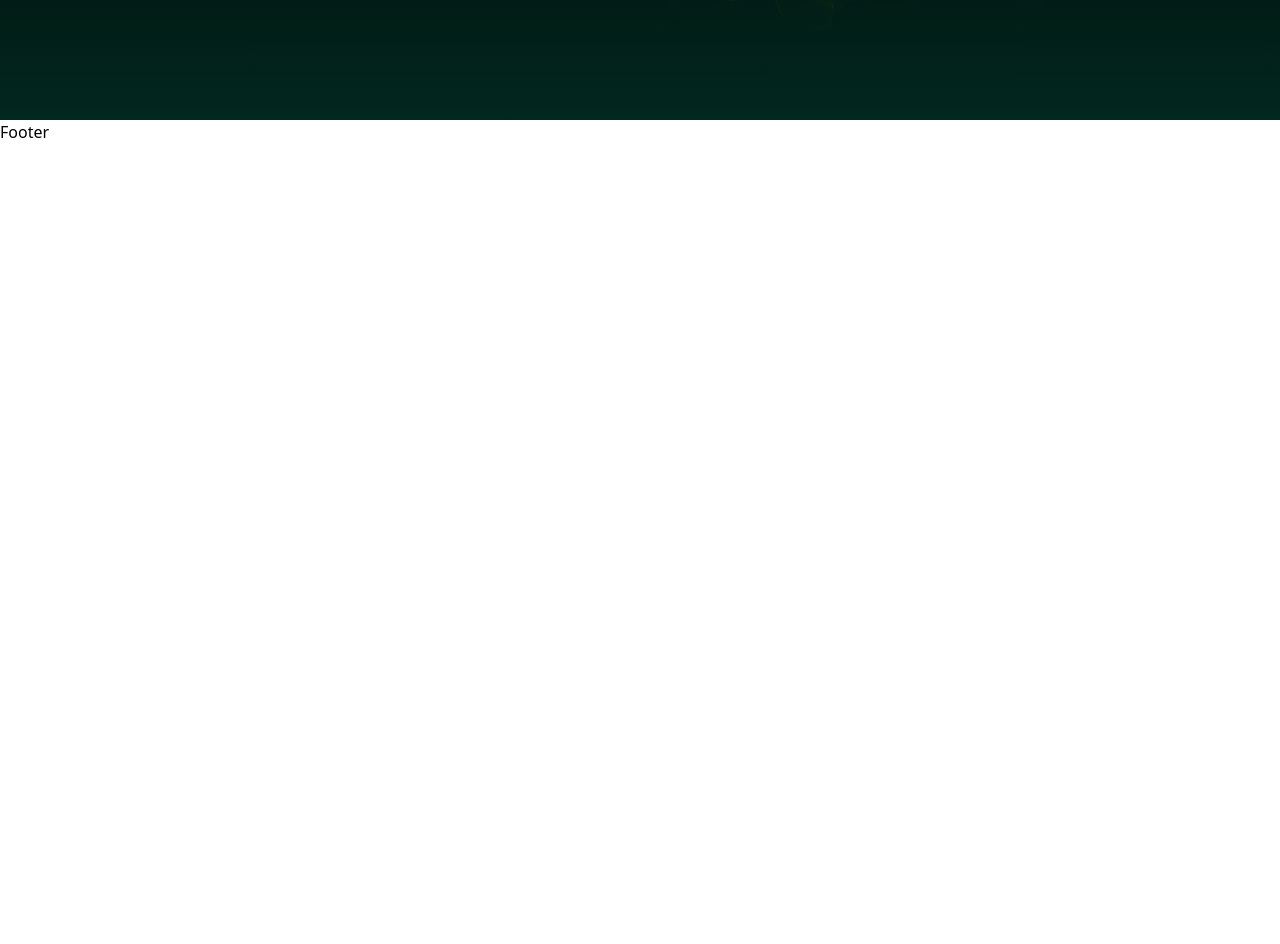
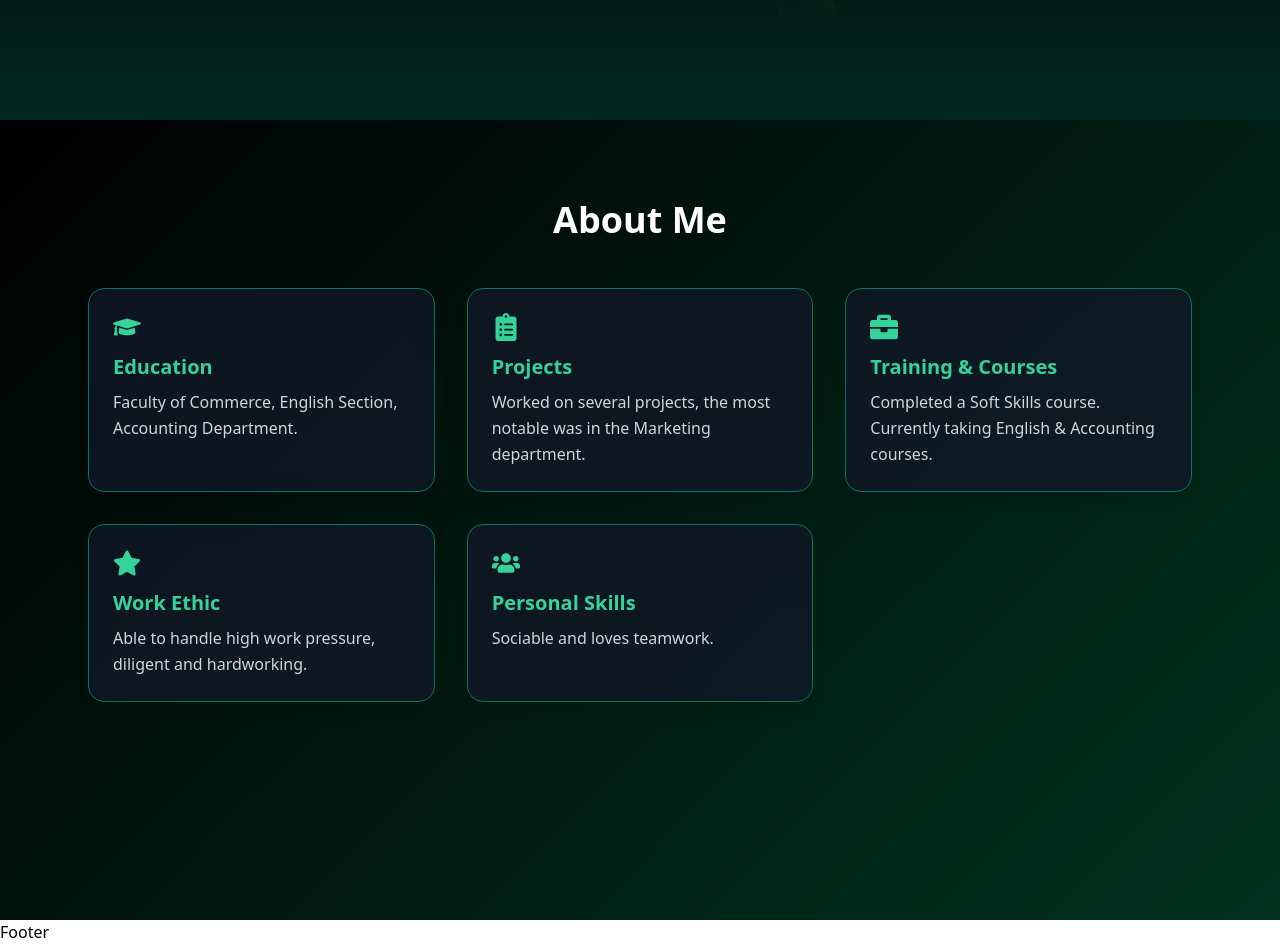
Before and after one commit to youssefshoukry1/Shery-portfolio, a React (Vite) app: page / in a window 1280 px wide. Shown: the part 680-1624 px from the top of the page. Before the commit the page ends 824 px from the top, so only its background shows below. Built offline with nearby package versions, Linux system fonts and the light colour scheme; the HTML template or start-up script is replaced by a standard one.

Commit message:
update project

```diff
--- a/index.html
+++ b/index.html
@@ -2,9 +2,9 @@
 <html lang="en">
   <head>
     <meta charset="UTF-8" />
-    <link rel="icon" type="image/svg+xml" href="/shery.webp" />
-    <link rel="preload" as="image" href="/shery.webp" />
-    <link rel="preload" as="image" href="/marina.webp" />
+    <link rel="icon" type="image/svg+xml" href="/shery.webp"  as="image" />
+    <link rel="preload" href="/shery.webp" as="image">
+    <link rel="preload" as="image" href="/marina.webp" as="image" />
     <header>
     <link href="https://fonts.googleapis.com/css2?family=Lato&display=swap" rel="stylesheet">
 </header>
--- a/src/components/About/About.jsx
+++ b/src/components/About/About.jsx
@@ -1,7 +1,76 @@
-import React from 'react'
+import React from "react";
+import { motion as Motion } from "framer-motion";
+import { FaGraduationCap, FaClipboardList, FaUsers, FaBriefcase, FaStar } from "react-icons/fa";
 
 export default function About() {
+  const cards = [
+    {
+      icon: <FaGraduationCap size={28} className="text-emerald-400 mb-3" />,
+      title: "Education",
+      content: "Faculty of Commerce, English Section, Accounting Department.",
+    },
+    {
+      icon: <FaClipboardList size={28} className="text-emerald-400 mb-3" />,
+      title: "Projects",
+      content: "Worked on several projects, the most notable was in the Marketing department.",
+    },
+    {
+      icon: <FaBriefcase size={28} className="text-emerald-400 mb-3" />,
+      title: "Training & Courses",
+      content: "Completed a Soft Skills course. Currently taking English & Accounting courses.",
+    },
+    {
+      icon: <FaStar size={28} className="text-emerald-400 mb-3" />,
+      title: "Work Ethic",
+      content: "Able to handle high work pressure, diligent and hardworking.",
+    },
+    {
+      icon: <FaUsers size={28} className="text-emerald-400 mb-3" />,
+      title: "Personal Skills",
+      content: "Sociable and loves teamwork.",
+    },
+  ];
+
+  const containerVariants = {
+    hidden: {},
+    visible: { transition: { staggerChildren: 0.15 } },
+  };
+
+  const itemVariants = {
+    hidden: { y: 20, opacity: 0 },
+    visible: { y: 0, opacity: 1, transition: { duration: 0.5, ease: "easeOut" } },
+  };
+
   return (
-    <div>About</div>
-  )
+    <section
+      className="py-20"
+      style={{
+        background: "linear-gradient(135deg, #000000, #013220)",
+        minHeight: "100vh",
+      }}
+    >
+      <h1 className="text-3xl md:text-4xl font-bold text-center mb-12 text-white drop-shadow-lg">
+        About Me
+      </h1>
+
+      <Motion.div
+        className="max-w-6xl mx-auto grid grid-cols-1 sm:grid-cols-2 lg:grid-cols-3 gap-8 px-6"
+        variants={containerVariants}
+        initial="hidden"
+        animate="visible"
+      >
+        {cards.map(({ icon, title, content }) => (
+          <Motion.div
+            key={title}
+            variants={itemVariants}
+            className="bg-gray-900/80 backdrop-blur-md p-6 rounded-2xl shadow-lg hover:shadow-2xl transition-shadow duration-300 border border-emerald-700"
+          >
+            {icon}
+            <h2 className="text-xl font-semibold mb-2 text-emerald-400">{title}</h2>
+            <p className="text-gray-300 leading-relaxed">{content}</p>
+          </Motion.div>
+        ))}
+      </Motion.div>
+    </section>
+  );
 }
--- a/src/components/Home/Home.jsx
+++ b/src/components/Home/Home.jsx
@@ -1,8 +1,10 @@
 import React from "react";
 import { motion as Motion } from "framer-motion";
+import About from "../About/About";
 
 export default function Home() {
   return (
+    <>
     <section
       className="relative h-screen w-full flex items-center justify-center text-center overflow-hidden"
       style={{
@@ -75,5 +77,8 @@ export default function Home() {
 
       </div>
     </section>
+
+    <About/>
+    </>
   );
 }
```
